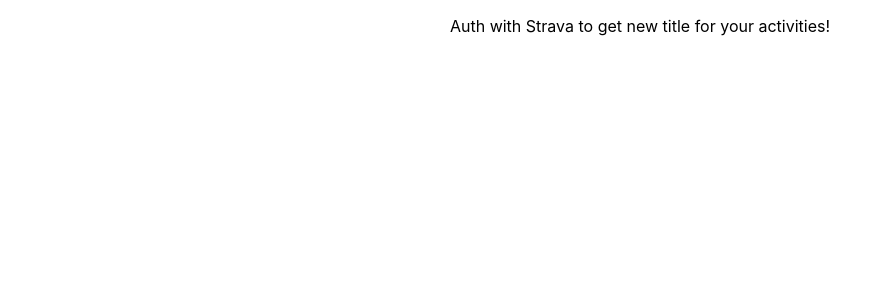
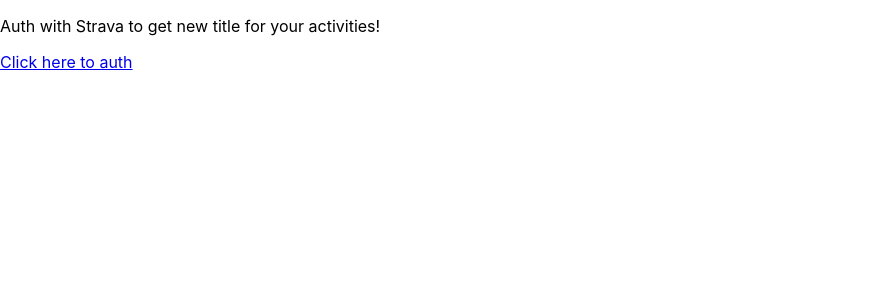
Before and after one commit to mhuckstepp/retitle, a React (Create React App) app: page /login in a window 1280 px wide. Shown: the top 300 px of the page, without its empty margins (0-892 px from the left). Built offline with nearby package versions, Linux system fonts and the light colour scheme.

Commit message:
initial functionality

```diff
--- a/package.json
+++ b/package.json
@@ -8,6 +8,7 @@
     "@testing-library/user-event": "^13.5.0",
     "react": "^17.0.2",
     "react-dom": "^17.0.2",
+    "react-router-dom": "^6.2.1",
     "react-scripts": "5.0.0",
     "web-vitals": "^2.1.4"
   },
--- a/src/App.js
+++ b/src/App.js
@@ -1,9 +1,16 @@
+import { useState, useEffect, Fragment } from "react";
+import { Routes, Route } from "react-router-dom";
 import "./App.css";
+import Login from "./components/Login.component";
+import Settings from "./components/Settings.component";
 
 function App() {
   return (
-    <div className="App">
-      <p>Auth with Strava to get new title for your activities!</p>
+    <div>
+      <Routes>
+        <Route path="/login" element={<Login />} />
+        <Route path="/" element={<Settings />} />
+      </Routes>
     </div>
   );
 }
--- /dev/null
+++ b/src/components/Login.component.js
@@ -0,0 +1,15 @@
+import React from "react";
+import { CONSTANTS } from "../constants";
+
+const stravaAuthLink = `${CONSTANTS.STRAVA_BASE_URL}?client_id=${CONSTANTS.STRAVA_CLIENT_ID}&response_type=code&redirect_uri=http://localhost/exchange_token&approval_prompt=auto&scope=activity:read_all,activity:write,profile:read_all`;
+
+const Login = () => {
+  return (
+    <div>
+      <p>Auth with Strava to get new title for your activities!</p>
+      <a href={stravaAuthLink}>Click here to auth</a>
+    </div>
+  );
+};
+
+export default Login;
--- /dev/null
+++ b/src/components/Settings.component.js
@@ -0,0 +1,11 @@
+import React from "react";
+
+const Settings = () => {
+  return (
+    <div>
+      <p>Welcome!</p>
+    </div>
+  );
+};
+
+export default Settings;
--- /dev/null
+++ b/src/constants.js
@@ -0,0 +1,4 @@
+export const CONSTANTS = {
+  STRAVA_BASE_URL: "http://www.strava.com/oauth/authorize",
+  STRAVA_CLIENT_ID: 77230,
+};
--- a/src/index.js
+++ b/src/index.js
@@ -1,14 +1,17 @@
-import React from 'react';
-import ReactDOM from 'react-dom';
-import './index.css';
-import App from './App';
-import reportWebVitals from './reportWebVitals';
+import React from "react";
+import ReactDOM from "react-dom";
+import { BrowserRouter as Router } from "react-router-dom";
+import "./index.css";
+import App from "./App";
+import reportWebVitals from "./reportWebVitals";
 
 ReactDOM.render(
   <React.StrictMode>
-    <App />
+    <Router>
+      <App />
+    </Router>
   </React.StrictMode>,
-  document.getElementById('root')
+  document.getElementById("root")
 );
 
 // If you want to start measuring performance in your app, pass a function
```
Also changed, not shown: 1 other file (tests, documents, lock files or other folders).
